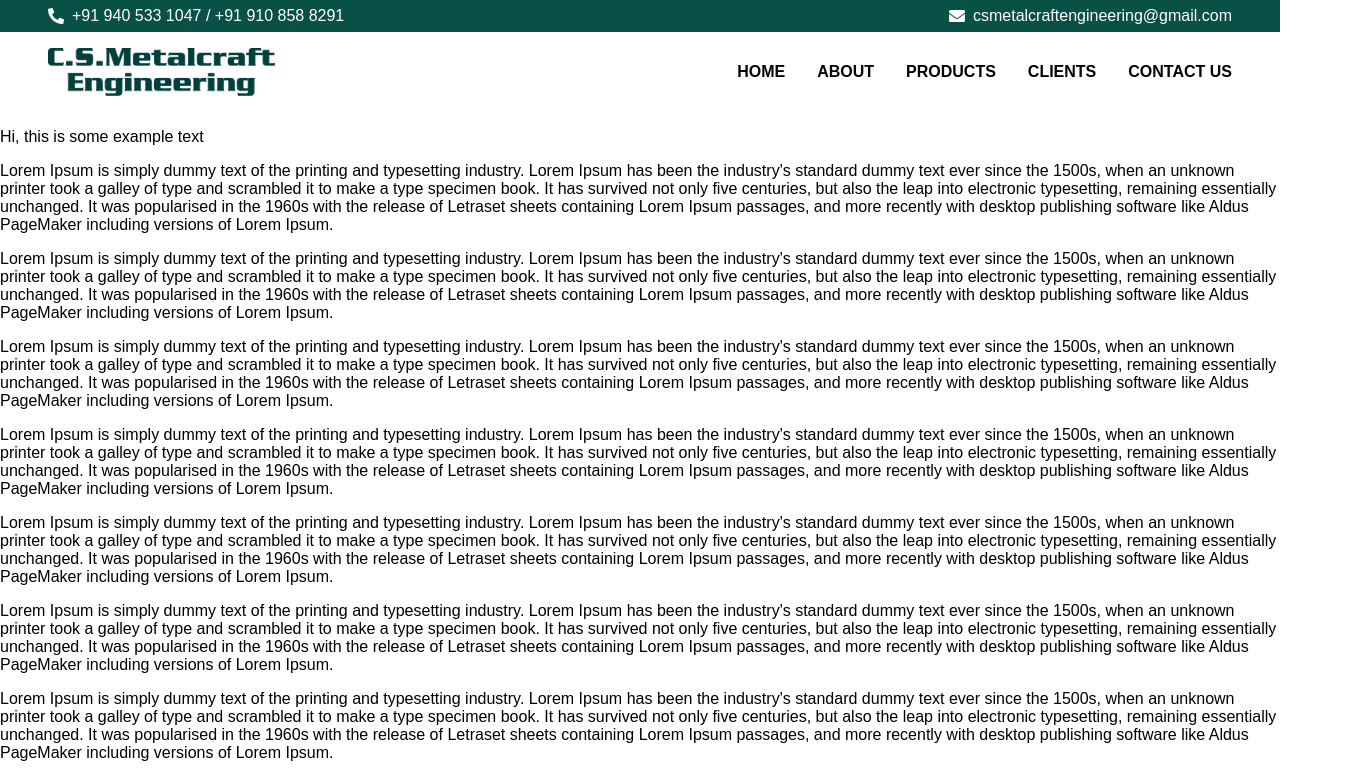
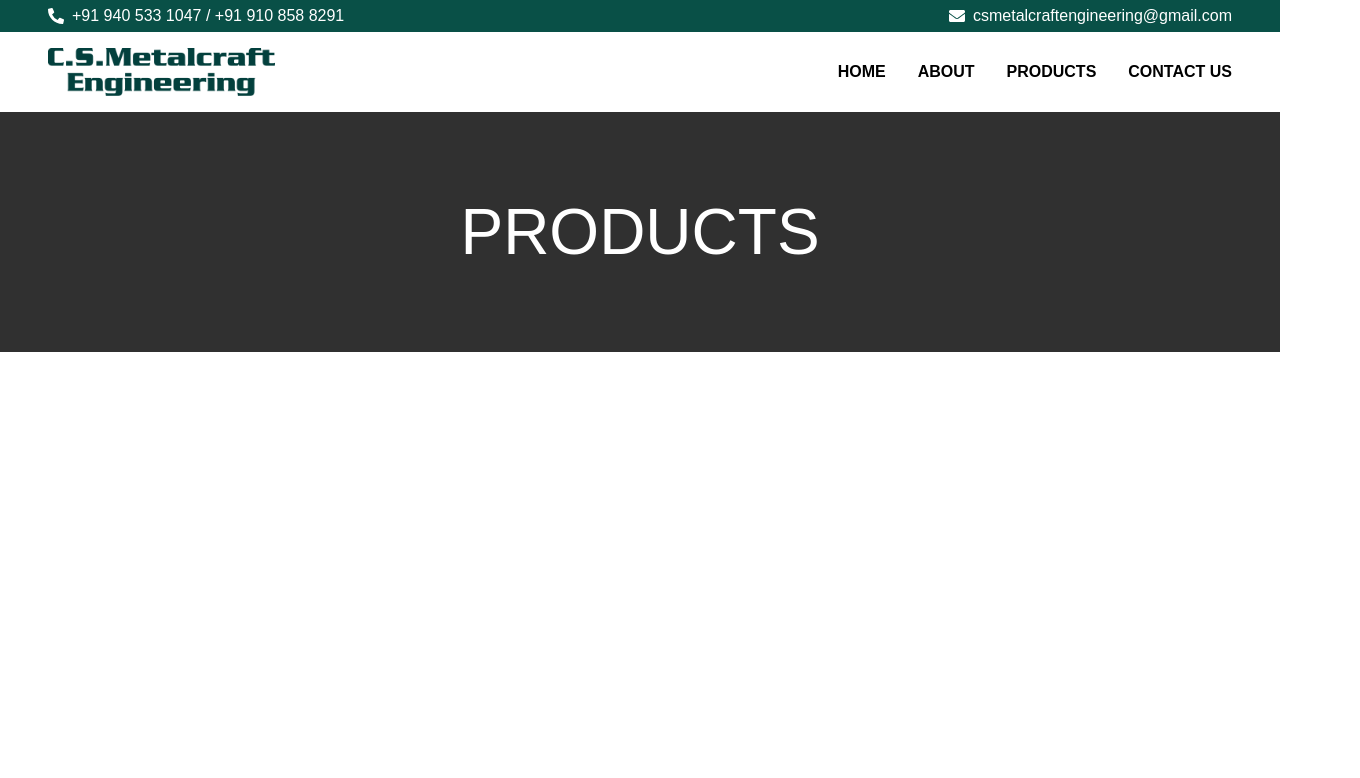
Before and after one commit to sraj2279/small-business, a React (Create React App) app in the folder cs-metalcraft-engineering/: page /products in a window 1280 px wide. Before the commit this address led to /. Shown: the top 778 px of the page, 1360 px wide, since content can reach past the window. Built offline with nearby package versions, Linux system fonts and the light colour scheme.

Commit message:
added scaffolding for products page

```diff
--- a/cs-metalcraft-engineering/src/App.css
+++ b/cs-metalcraft-engineering/src/App.css
@@ -15,18 +15,9 @@
 }
 
 
-header {
-    /* border-style: solid; */
-}
-
 main {
-    /* border-style: solid; */
     margin-top: var(--menubar-height);
-    min-height: 100vh;
-}
-
-footer {
-    /* border-style: solid; */
+    /* min-height: 100vh; */
 }
 
 @media only screen and (max-width: 600px) {
--- a/cs-metalcraft-engineering/src/App.js
+++ b/cs-metalcraft-engineering/src/App.js
@@ -3,6 +3,7 @@ import './App.css'
 import Home from './pages/Home'
 import Contact from './pages/Contact'
 import About from './pages/About'
+import Products from './pages/Products'
 import Navbar from './components/Navbar'
 import Footer from './components/Footer';
 
@@ -16,6 +17,7 @@ function App() {
           <Route path="/" element={<Home />} />
           <Route path="/contact" element={<Contact />} />
           <Route path="/about" element={<About />} />
+          <Route path="/products" element={<Products />} />
           <Route path="*" element={<Navigate to="/" replace />} />
         </Routes>
         <Footer />
--- a/cs-metalcraft-engineering/src/components/Navbar.js
+++ b/cs-metalcraft-engineering/src/components/Navbar.js
@@ -33,8 +33,7 @@ export default function Navbar() {
 
                     <Link className='menu-items' to={'/'}>HOME</Link>
                     <Link className='menu-items' to={'/about'}>ABOUT</Link>
-                    <Link className='menu-items' to={'/'}>PRODUCTS</Link>
-                    <Link className='menu-items' to={'/'}>CLIENTS</Link>
+                    <Link className='menu-items' to={'/products'}>PRODUCTS</Link>
                     <Link className='menu-items' to={'/contact'}>CONTACT US</Link>
 
                     <button className='nav-btn nav-open-btn' onClick={showNavbar}>
@@ -53,8 +52,7 @@ export default function Navbar() {
             <nav className='mobile-nav' onClick={showNavbar}>
                 <Link className='mobile-items' to={'/'}>HOME</Link>
                 <Link className='mobile-items' to={'/about'}>ABOUT</Link>
-                <Link className='mobile-items' to={'/'}>PRODUCTS</Link>
-                <Link className='mobile-items' to={'/'}>CLIENTS</Link>
+                <Link className='mobile-items' to={'/products'}>PRODUCTS</Link>
                 <Link className='mobile-items' to={'/contact'}>CONTACT US</Link>
             </nav>
 
--- a/cs-metalcraft-engineering/src/pages/About.js
+++ b/cs-metalcraft-engineering/src/pages/About.js
@@ -42,7 +42,7 @@ export default function About() {
                     </div>
                 </div>
 
-                <div className='about-item'>
+                {/* <div className='about-item'>
                     <div className='about-title'>FUTURE EXPANSION PLAN</div>
                     <div className='text-container'>
                         <ul>
@@ -53,7 +53,7 @@ export default function About() {
                             <li>Purchase of electric oven for material hardening</li>
                         </ul>
                     </div>
-                </div>
+                </div> */}
 
 
                 {/* <div className='about-item'>
--- /dev/null
+++ b/cs-metalcraft-engineering/src/pages/Products.js
@@ -0,0 +1,16 @@
+import React from 'react'
+import '../styles/Products.css'
+
+export default function Products() {
+    return (
+        <main id='products-page'>
+            <div id='products-block'>
+                <div>PRODUCTS</div>
+            </div>
+
+            <div id="products-container">
+                <div>Hello</div>
+            </div>
+        </main>
+    )
+}
--- a/cs-metalcraft-engineering/src/styles/About.css
+++ b/cs-metalcraft-engineering/src/styles/About.css
@@ -51,7 +51,7 @@
     width: 40rem;
 }
 
-@media only screen and (max-width: 1050px) {
+@media only screen and (max-width: 900px) {
     .text-container {
         width: auto;
     }
--- a/cs-metalcraft-engineering/src/styles/Contact.css
+++ b/cs-metalcraft-engineering/src/styles/Contact.css
@@ -64,7 +64,7 @@
     padding-top: 2rem;
 }
 
-@media only screen and (max-width: 1050px) {
+@media only screen and (max-width: 900px) {
     #contact-container {
         flex-direction: column;
     }
--- a/cs-metalcraft-engineering/src/styles/Navbar.css
+++ b/cs-metalcraft-engineering/src/styles/Navbar.css
@@ -23,7 +23,6 @@
     display: flex;
     flex-direction: row;
     align-items: center;
-
     justify-content: flex-end;
     gap: 2rem;
     font-weight: bold;
@@ -42,7 +41,7 @@
 }
 
 .menu-items:focus {
-    text-decoration: underline;
+    text-decoration: none;
     color: var(--site-green-color);
 }
 
@@ -124,7 +123,7 @@
     }
 }
 
-@media only screen and (max-width: 1210px) {
+@media only screen and (max-width: 900px) {
     .menu-items {
         display: none;
     }
--- /dev/null
+++ b/cs-metalcraft-engineering/src/styles/Products.css
@@ -0,0 +1,40 @@
+#products-page {
+    display: flex;
+    flex-direction: column;
+    align-items: flex-start;
+    align-items: center;
+    background-color: lightgrey;
+    width: 100vw;
+}
+
+#products-block {
+    display: flex;
+    width: 100%;
+    background-color: var(--site-black-color);
+    justify-content: center;
+    align-items: center;
+    color: white;
+    height: 15rem;
+    font-size: 4rem;
+}
+
+#products-container {
+    display: flex;
+    min-height: 100vh;
+    width: 90rem;
+    background-color: white;
+}
+
+@media only screen and (max-width: 900px) {
+
+    #products-container {
+        width: auto;
+    }
+
+    @media only screen and (max-width: 600px) {
+        #products-container {
+            width: 100%;
+        }
+
+    }
+}
```
Also changed, not shown: cs-metalcraft-engineering/src/pages/Clients.js (deleted).
